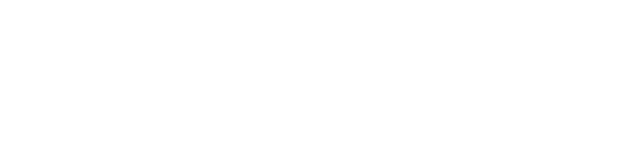
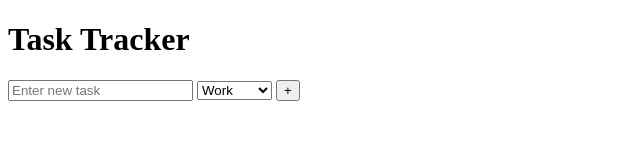
Before and after one commit to DeepsDali/Task-Tracker, a plain HTML site: page index.html in a window 1280 px wide. Shown: the whole page, without its empty margins (0-640 px from the left). Drawn offline with Linux system fonts and the light colour scheme.

Commit message:
Add addTasks section in main
Relates #1

```diff
--- a/index.html
+++ b/index.html
@@ -10,6 +10,30 @@
     <title>Task Tracker</title>
   </head>
   <body>
+    <header>
+      <h1><span>T</span>ask <span>T</span>racker</h1>
+    </header>
+    <main>
+      <section id="addTasks-section" class="create-tasks">
+        <form action="" method="POST" id="form" class="task-form">
+          <label for="addTask"></label>
+          <input
+            id="addTask"
+            name="addTask"
+            type="text"
+            required
+            placeholder="Enter new task"
+          />
+          <select id="task-category">
+            <option value="work">Work</option>
+            <option value="personal">Personal</option>
+          </select>
+          <button type="submit" id="submit-btn" class="btn">+</button>
+        </form>
+      </section>
+      <section id="filterTasks-section" class="filter-tasks"></section>
+      <section id="displayTasks-section" class="display-tasks"></section>
+    </main>
     <script type="module" src="./script.js"></script>
   </body>
 </html>
```
